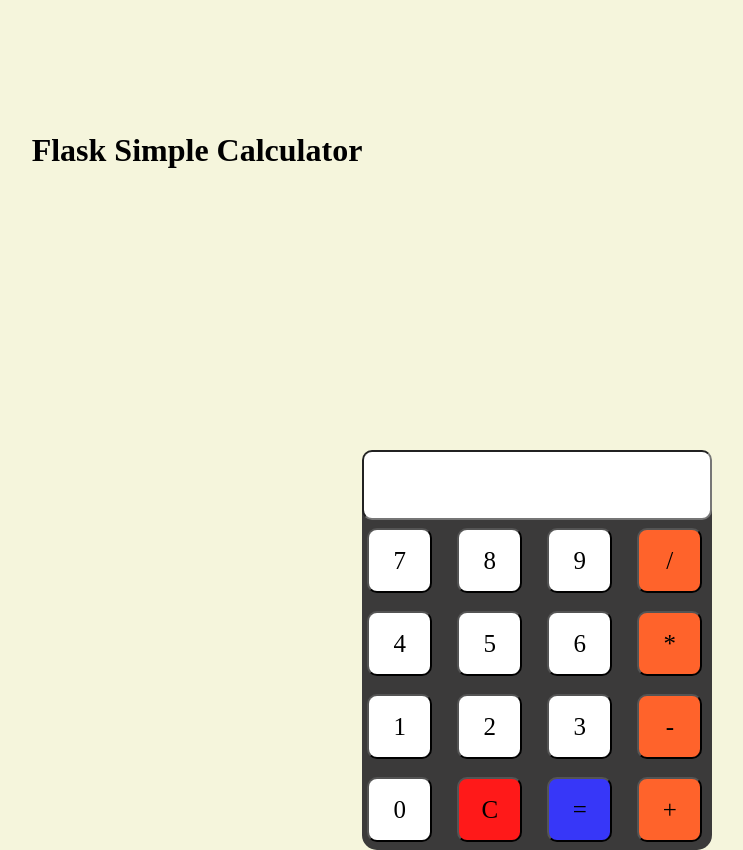
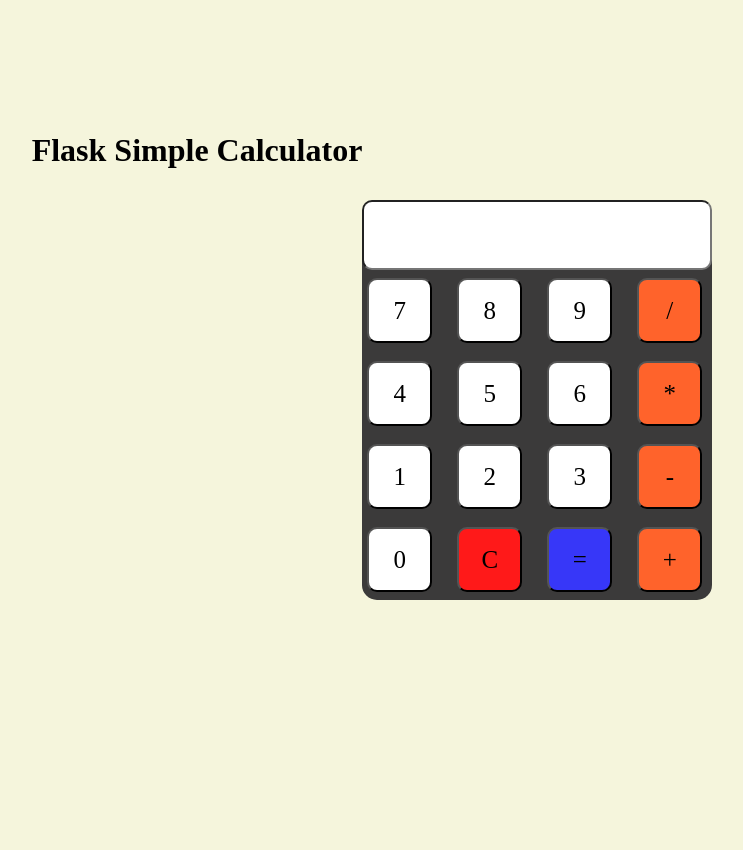
Before and after one commit to imra-hue/calculator_app, a Flask app: page / in a window 1280 px wide. Shown: the whole page, without its empty margins (268-1011 px from the left). After the commit the page ends 600 px from the top, so only its background shows below. Run offline with Flask 3, Linux system fonts and the light colour scheme.

```diff
--- a/static/style.css
+++ b/static/style.css
@@ -25,7 +25,6 @@ body{
     width: 350px;
     background-color:rgb(59, 58, 58);
     border-radius: 15px;
-    margin-top: 500px;
 }
 
 #display{
```
